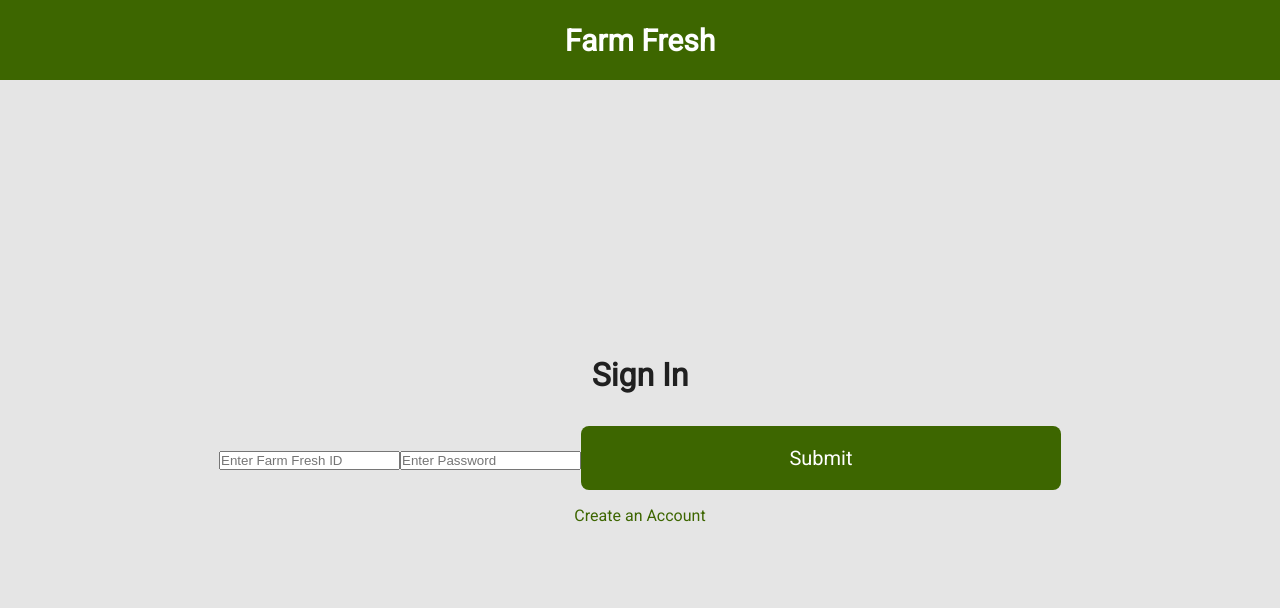
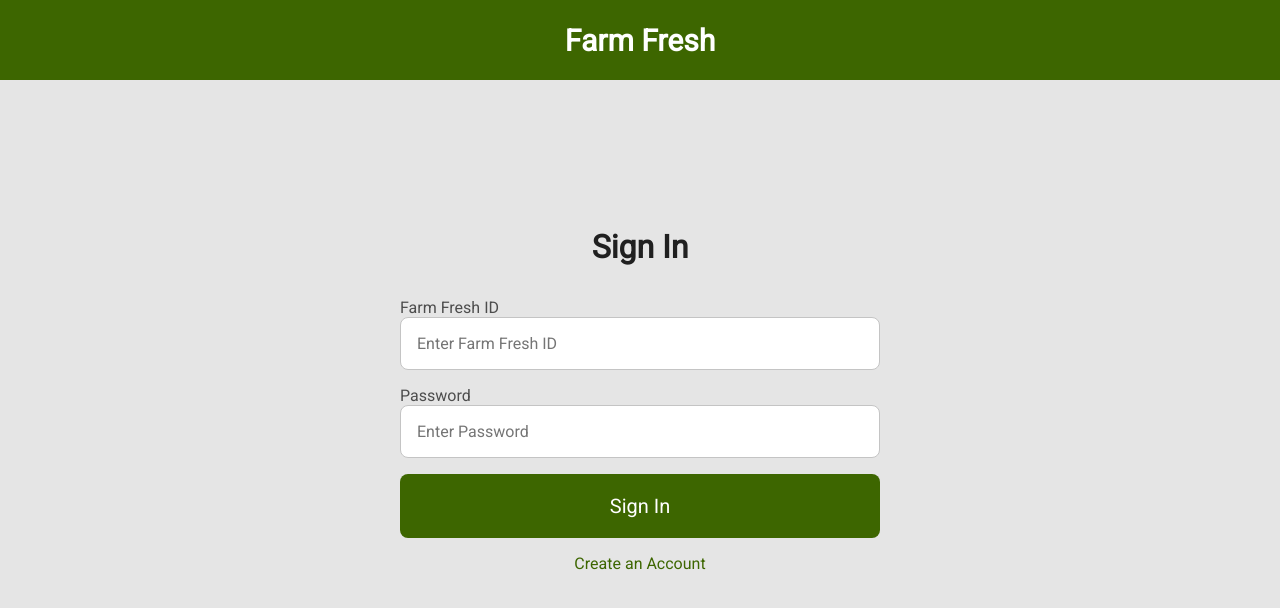
Before and after one commit to Code4Blessings/FarmFreshApp, a React (Create React App) app: page /farmer in a window 1280 px wide. Shown: the top 608 px of the page. Built offline with nearby package versions, Linux system fonts and the light colour scheme.

Commit message:
styled farmer sign in page, will begin working with axios

```diff
--- a/src/App.css
+++ b/src/App.css
@@ -61,7 +61,7 @@
 /* farmer sign in page */
 
 .farmer-and-shopper-sign-in-page-section {
-	height: 90vh;
+	height: 80vh;
 	display: flex;
 	flex-direction: column;
 	justify-content: center;
@@ -77,3 +77,33 @@
 .farmer-and-shopper-sign-in-page-section p {
 	color: #3d6600;
 }
+
+/* form */
+
+.form {
+	display: flex;
+	flex-direction: column;
+}
+
+.input-container {
+	margin-bottom: 1rem;
+	display: flex;
+	flex-direction: column;
+}
+
+.input-container label {
+	color: #4D4D4D;
+}
+
+.input-container input {
+	padding: 1rem;
+	border: 1px solid #C4C4C4;
+	border-radius: 0.5rem;
+	font-family: 'Roboto', sans-serif;
+	font-size: 1rem;
+	outline: none;
+}
+
+.error {
+	color: #D10404;
+}
--- a/src/FarmerSignInPage.js
+++ b/src/FarmerSignInPage.js
@@ -9,16 +9,16 @@ const validate = ({username, password}) => {
 
 	// validating username
 	if (!username) {
-		errors.username = '*Please enter a username';
+		errors.username = 'Please enter a username';
 	} else if (username.length < 2) {
-		errors.username= '*Your name must have two characters or more';
+		errors.username= 'Your name must have two characters or more';
 	};
 
 	// validating password
 	if (!password) {
-		errors.password = '*Please enter a password';
+		errors.password = 'Please enter a password';
 	} else if (/\d/.test(password) === false) {
-		errors.password = '*Your password must contain a number';
+		errors.password = 'Your password must contain a number';
 	};
 
 	return errors;
@@ -33,33 +33,39 @@ const FarmerSignInPage = () => {
                 {/* form will be specific to the page i think */}
                 <Formik
 					initialValues = {{
-						farmFreshID: '',
+						username: '',
 						password: '',
 					}}
 
-					// onSubmit = {(values, tools) => {
-					// 	axios.post('https://reqres.in/api/users', values)
-					// 		.then(response => {
-					// 			setMessage([...message, response.data]);
-					// 			tools.resetForm();
-					// 		})
-					// 		.catch(error => {
-					// 			console.log(error);
-					// 		})
-					// }}
+					onSubmit = {(values, tools) => {
+						axios.post('https://reqres.in/api/users', values)
+							.then(response => {
+								// setMessage([...message, response.data]);
+								// tools.resetForm();
+							})
+							.catch(error => {
+								console.log(error);
+							})
+					}}
 
 					validate = {validate}
 
 					render = {() => {
 						return (
-							<Form autoComplete='off'>
-								<Field name='username' type='text' placeholder='Enter Farm Fresh ID'/>
-								<ErrorMessage name='username' component='div' className='error'/>
+							<Form className='form' autoComplete='off'>
+								<div className='input-container'>
+									<label htmlFor='username'>Farm Fresh ID</label>
+									<Field name='username' type='text' placeholder='Enter Farm Fresh ID'/>
+									<ErrorMessage name='username' component='div' className='error'/>
+								</div>
 
-								<Field name='password' type='password' placeholder='Enter Password'/>
-								<ErrorMessage name='password' component='div' className='error'/>
+								<div className='input-container'>
+									<label htmlFor='password'>Password</label>
+									<Field name='password' type='password' placeholder='Enter Password'/>
+									<ErrorMessage name='password' component='div' className='error'/>
+								</div>
 
-								<input className='farmer-sign-in-button' type='submit'/>
+								<button className='farmer-sign-in-button' type='submit'>Sign In</button>
 							</Form>
 						)
 					}}
```
